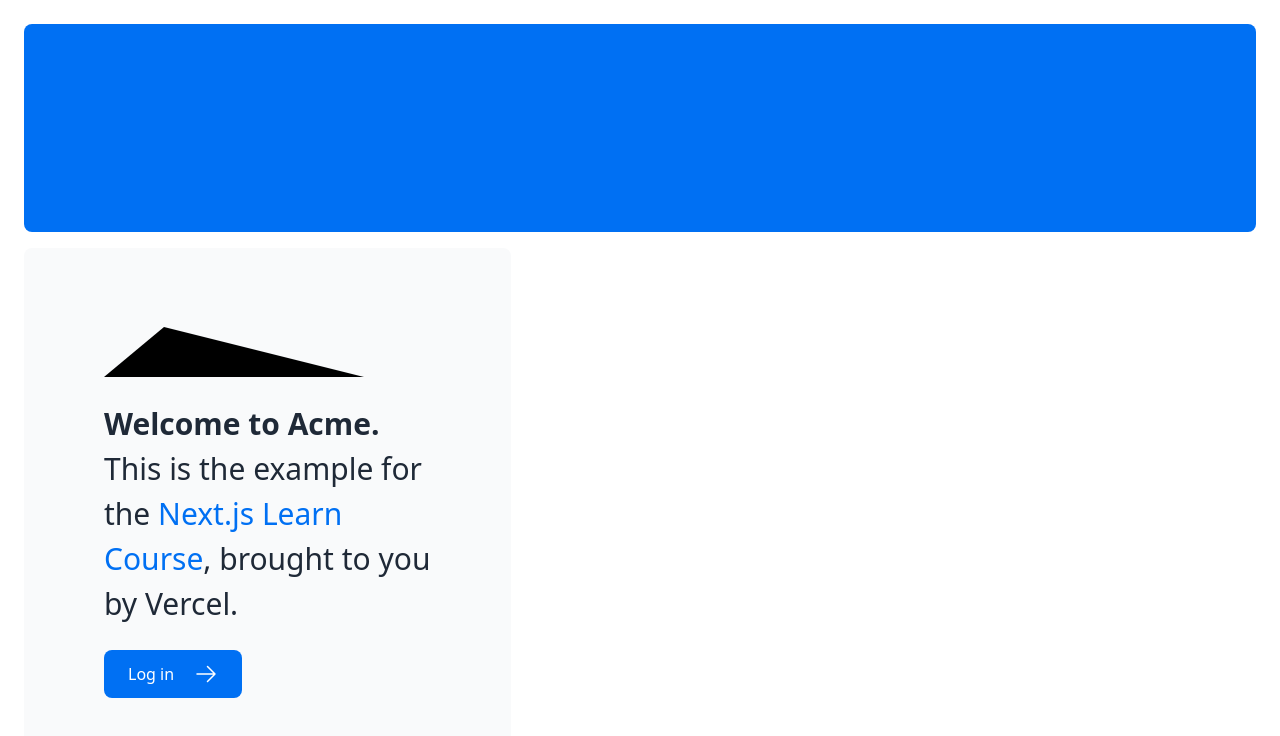
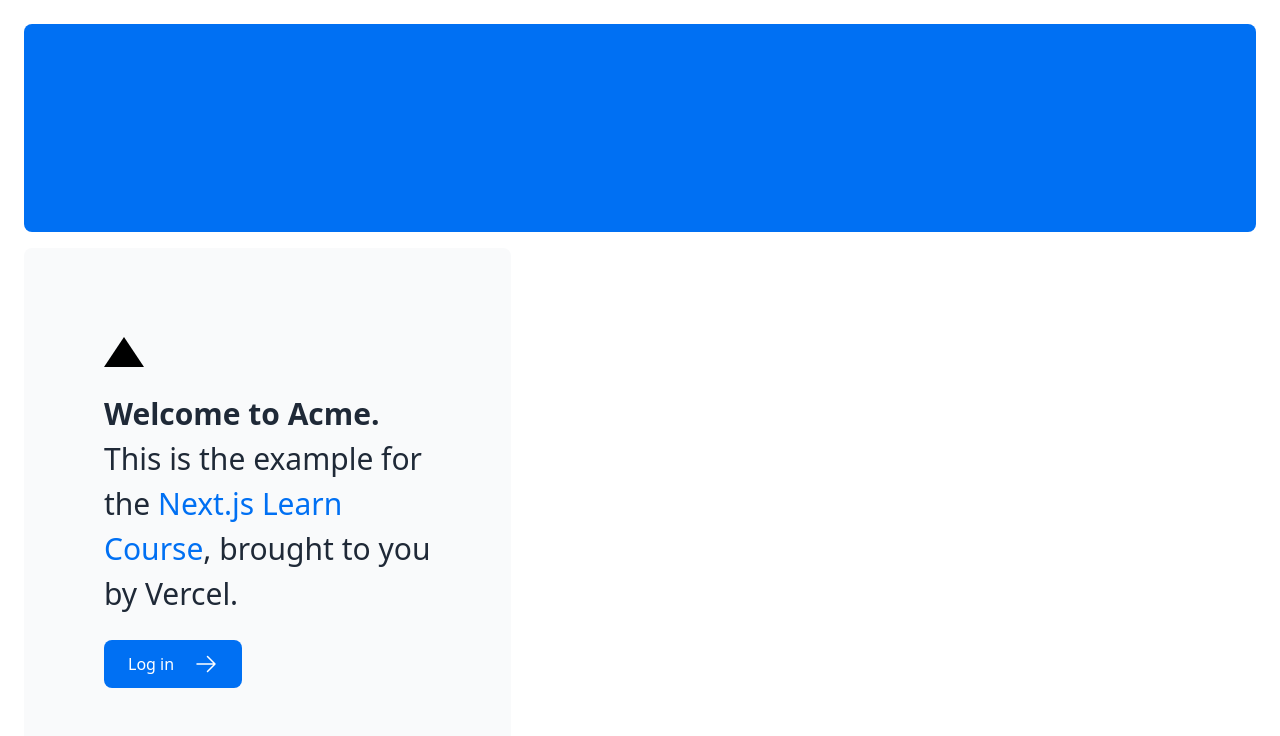
Before and after one commit to dboren/NextJsTtrl-1, a Next.js app in the folder nextjs-dashboard/: page / in a window 1280 px wide. Shown: the top 736 px of the page. Built offline with nearby package versions, Linux system fonts and the light colour scheme.

Commit message:
added home.module.css

```diff
--- a/nextjs-dashboard/app/page.tsx
+++ b/nextjs-dashboard/app/page.tsx
@@ -1,4 +1,5 @@
 import AcmeLogo from '@/app/ui/acme-logo';
+import styles from '@/app/ui/home.module.css';
 import { ArrowRightIcon } from '@heroicons/react/24/outline';
 import Link from 'next/link';
 
@@ -10,9 +11,10 @@
       </div>
       <div className="mt-4 flex grow flex-col gap-4 md:flex-row">
         <div className="flex flex-col justify-center gap-6 rounded-lg bg-gray-50 px-6 py-10 md:w-2/5 md:px-20">
-        <div
+        {/* <div
           className="h-0 w-0 border-b-[50px] border-l-[60px] border-r-[200px] border-b-black border-l-transparent border-r-transparent"
-                />
+                /> */}
+        <div className={styles.shape} />
           <p className={`text-xl text-gray-800 md:text-3xl md:leading-normal`}>
             <strong>Welcome to Acme.</strong> This is the example for the{' '}
             <a href="https://nextjs.org/learn/" className="text-blue-500">
--- /dev/null
+++ b/nextjs-dashboard/app/ui/home.module.css
@@ -0,0 +1,7 @@
+.shape {
+    height: 0;
+    width: 0;
+    border-bottom: 30px solid black;
+    border-left: 20px solid transparent;
+    border-right: 20px solid transparent;
+  }
```
